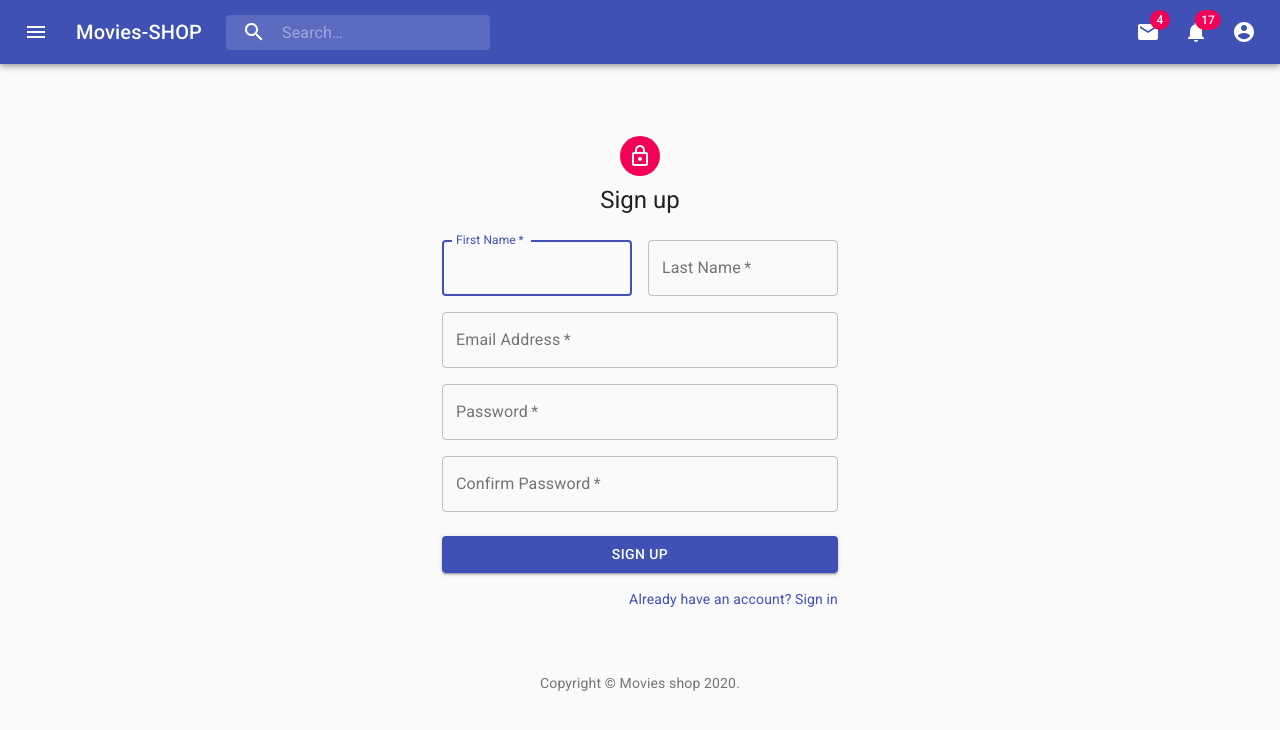
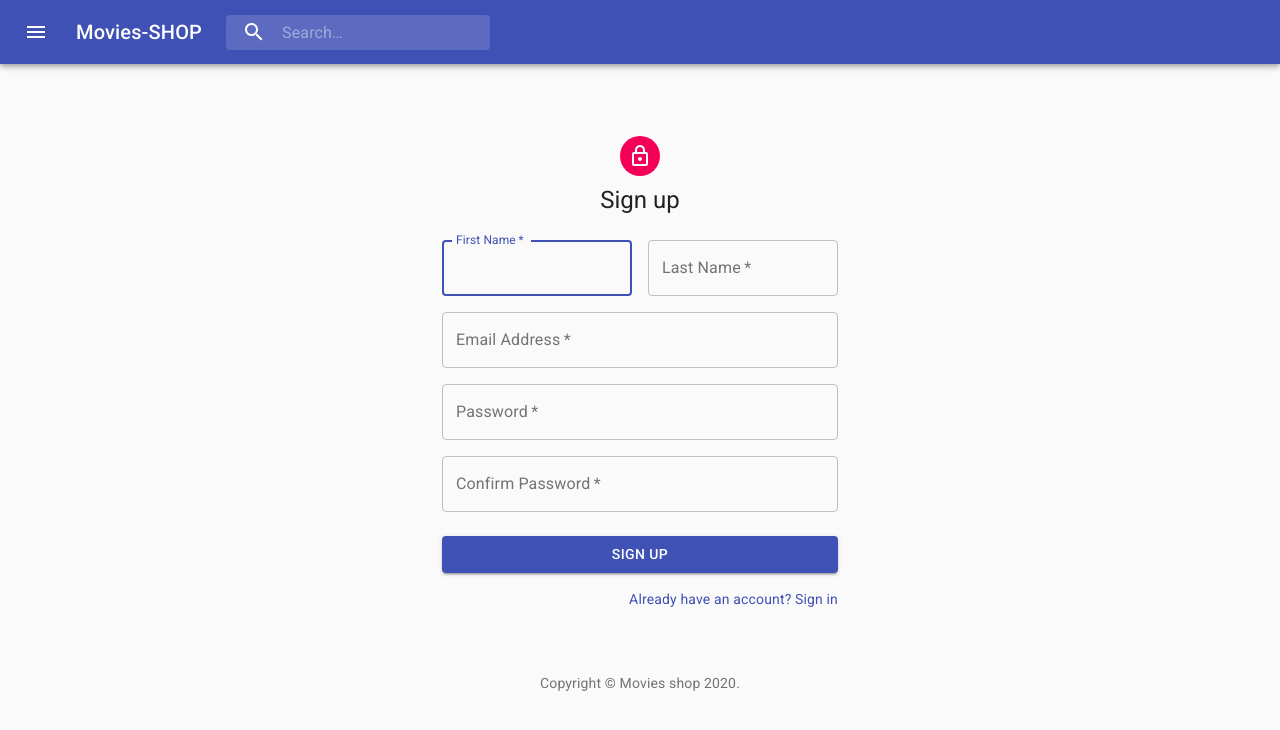
Before and after one commit to ismaelrr888/movie-tech-shop, a React (Create React App) app in the folder client/: page /register in a window 1280 px wide. Shown: the top 730 px of the page. Built offline with nearby package versions, Linux system fonts and the light colour scheme.

Commit message:
fix nav bar when user is log in

```diff
--- a/client/src/components/layout/Navbar.js
+++ b/client/src/components/layout/Navbar.js
@@ -11,12 +11,14 @@ import MenuIcon from "@material-ui/icons/Menu";
 import SearchIcon from "@material-ui/icons/Search";
 import AccountCircle from "@material-ui/icons/AccountCircle";
 import MailIcon from "@material-ui/icons/Mail";
-import NotificationsIcon from "@material-ui/icons/Notifications";
+import ShoppingCartIcon from "@material-ui/icons/ShoppingCart";
 import MoreIcon from "@material-ui/icons/MoreVert";
 
-import React, { useState } from "react";
+import React, { useState, useEffect } from "react";
 import { useSelector, useDispatch } from "react-redux";
 import { Link, useHistory } from "react-router-dom";
+
+import { logoutUser } from "../../store/actions/authActions";
 
 const useStyles = makeStyles(theme => ({
   grow: {
@@ -83,12 +85,15 @@ const useStyles = makeStyles(theme => ({
 export default function PrimarySearchAppBar() {
   const classes = useStyles();
   const dispatch = useDispatch();
+  const history = useHistory();
 
   const [anchorEl, setAnchorEl] = useState(null);
   const [mobileMoreAnchorEl, setMobileMoreAnchorEl] = useState(null);
 
   const isMenuOpen = Boolean(anchorEl);
   const isMobileMenuOpen = Boolean(mobileMoreAnchorEl);
+
+  const { isAuthenticated, user } = useSelector(state => state.auth);
 
   const handleProfileMenuOpen = event => {
     setAnchorEl(event.currentTarget);
@@ -103,11 +108,69 @@ export default function PrimarySearchAppBar() {
     handleMobileMenuClose();
   };
 
+  const handleLogoutMenuClose = () => {
+    setAnchorEl(null);
+    handleMobileMenuClose();
+    dispatch(logoutUser(history));
+  };
+
   const handleMobileMenuOpen = event => {
     setMobileMoreAnchorEl(event.currentTarget);
   };
 
   const menuId = "primary-search-account-menu";
+
+  let userIconMovile = null;
+  let userIconFullWidth = null;
+  let userIconShopMovile = null;
+  let userIconShopFullWidth = null;
+
+  if (isAuthenticated) {
+    userIconMovile = (
+      <MenuItem onClick={handleProfileMenuOpen}>
+        <IconButton
+          aria-label="account of current user"
+          aria-controls="primary-search-account-menu"
+          aria-haspopup="true"
+          color="inherit"
+        >
+          <AccountCircle />
+        </IconButton>
+        <p>{user.name}</p>
+      </MenuItem>
+    );
+    userIconFullWidth = (
+      <IconButton
+        edge="end"
+        aria-label="account of current user"
+        aria-controls={menuId}
+        aria-haspopup="true"
+        onClick={handleProfileMenuOpen}
+        color="inherit"
+      >
+        <AccountCircle />
+      </IconButton>
+    );
+
+    userIconShopMovile = (
+      <MenuItem>
+        <IconButton aria-label="show 4 new mails" color="inherit">
+          <Badge badgeContent={4} color="secondary">
+            <ShoppingCartIcon />
+          </Badge>
+        </IconButton>
+        <p>Movies Shop</p>
+      </MenuItem>
+    );
+
+    userIconShopFullWidth = (
+      <IconButton aria-label="show 4 new mails" color="inherit">
+        <Badge badgeContent={4} color="secondary">
+          <ShoppingCartIcon />
+        </Badge>
+      </IconButton>
+    );
+  }
   const renderMenu = (
     <Menu
       anchorEl={anchorEl}
@@ -118,9 +181,7 @@ export default function PrimarySearchAppBar() {
       open={isMenuOpen}
       onClose={handleMenuClose}
     >
-      <MenuItem onClick={handleMenuClose}>Profile</MenuItem>
-      <MenuItem onClick={handleMenuClose}>My account</MenuItem>
-      <MenuItem onClick={handleMenuClose}>Logout</MenuItem>
+      <MenuItem onClick={handleLogoutMenuClose}>Logout</MenuItem>
     </Menu>
   );
 
@@ -135,33 +196,8 @@ export default function PrimarySearchAppBar() {
       open={isMobileMenuOpen}
       onClose={handleMobileMenuClose}
     >
-      <MenuItem>
-        <IconButton aria-label="show 4 new mails" color="inherit">
-          <Badge badgeContent={4} color="secondary">
-            <MailIcon />
-          </Badge>
-        </IconButton>
-        <p>Messages</p>
-      </MenuItem>
-      <MenuItem>
-        <IconButton aria-label="show 11 new notifications" color="inherit">
-          <Badge badgeContent={11} color="secondary">
-            <NotificationsIcon />
-          </Badge>
-        </IconButton>
-        <p>Notifications</p>
-      </MenuItem>
-      <MenuItem onClick={handleProfileMenuOpen}>
-        <IconButton
-          aria-label="account of current user"
-          aria-controls="primary-search-account-menu"
-          aria-haspopup="true"
-          color="inherit"
-        >
-          <AccountCircle />
-        </IconButton>
-        <p>Profile</p>
-      </MenuItem>
+      {userIconShopMovile}
+      {userIconMovile}
     </Menu>
   );
 
@@ -195,26 +231,8 @@ export default function PrimarySearchAppBar() {
           </div>
           <div className={classes.grow} />
           <div className={classes.sectionDesktop}>
-            <IconButton aria-label="show 4 new mails" color="inherit">
-              <Badge badgeContent={4} color="secondary">
-                <MailIcon />
-              </Badge>
-            </IconButton>
-            <IconButton aria-label="show 17 new notifications" color="inherit">
-              <Badge badgeContent={17} color="secondary">
-                <NotificationsIcon />
-              </Badge>
-            </IconButton>
-            <IconButton
-              edge="end"
-              aria-label="account of current user"
-              aria-controls={menuId}
-              aria-haspopup="true"
-              onClick={handleProfileMenuOpen}
-              color="inherit"
-            >
-              <AccountCircle />
-            </IconButton>
+            {userIconShopFullWidth}
+            {userIconFullWidth}
           </div>
           <div className={classes.sectionMobile}>
             <IconButton
--- a/client/src/store/actions/authActions.js
+++ b/client/src/store/actions/authActions.js
@@ -30,7 +30,6 @@ export const setCurrentUser = decoded => {
 };
 
 export const checkAuthTimeout = (expirationTime, history) => dispatch => {
-  console.log(expirationTime);
   setTimeout(() => {
     dispatch(logoutUser(history));
   }, expirationTime);
```
